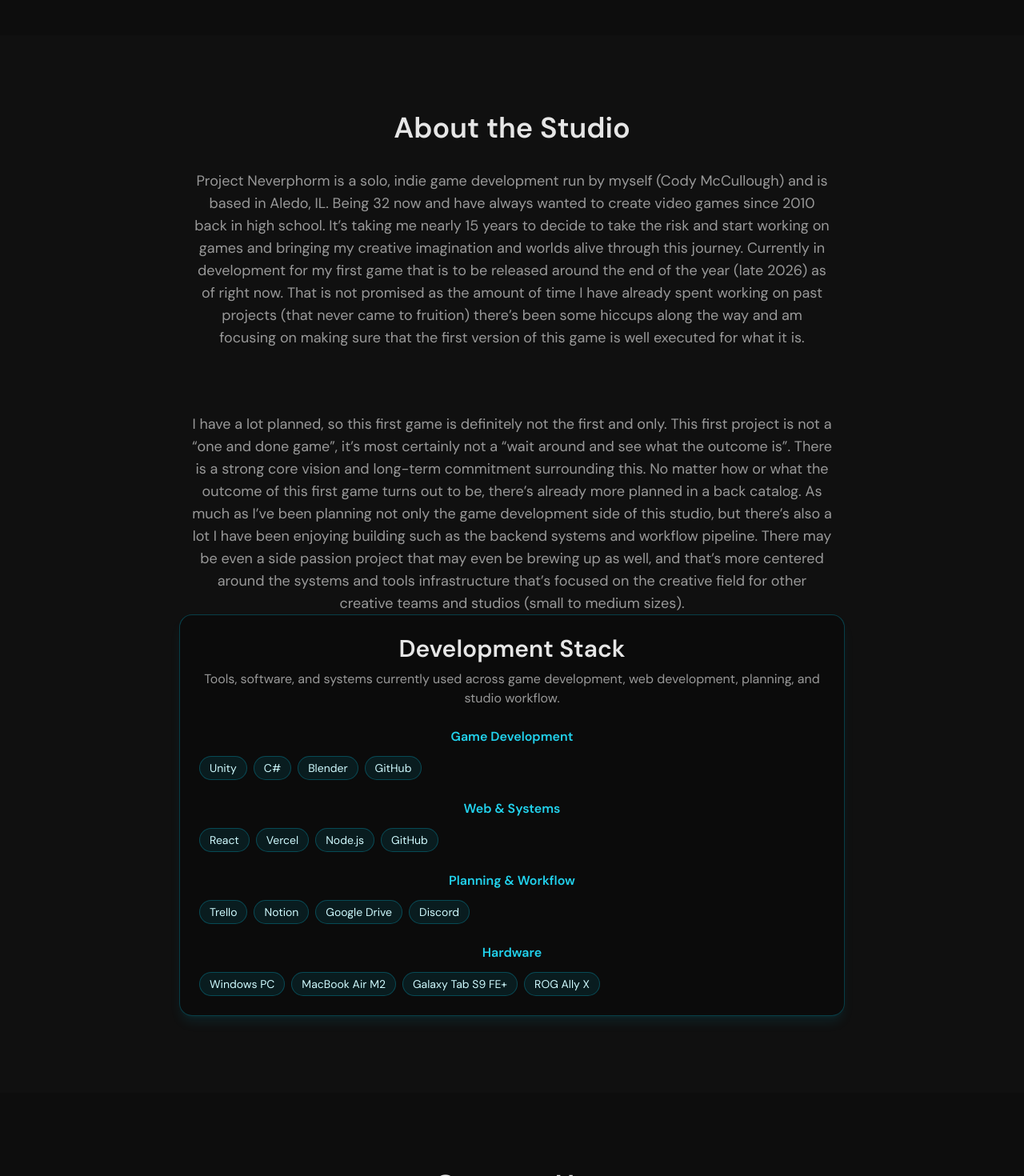
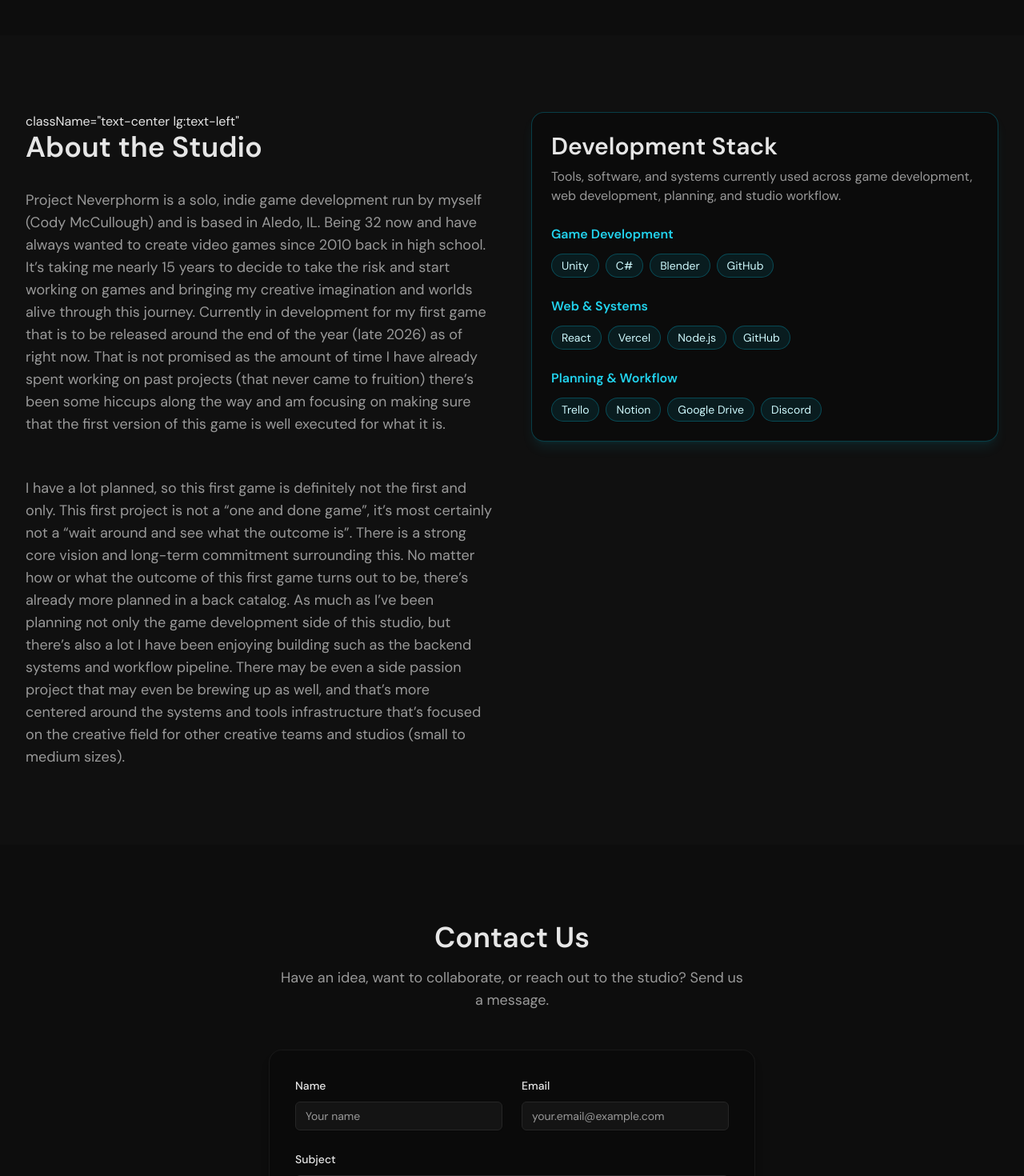
Before and after one commit to Minxci/neverphorm-site, a React (Vite) app in the folder apps/web/: page / in a window 1280 px wide. Shown: the part 1252-2722 px from the top of the page at 80% size. Built offline with nearby package versions, Linux system fonts and the light colour scheme; the HTML template or start-up script is replaced by a standard one; what pocketbase would draw is missing.

Commit message:
now lets check it

```diff
--- a/apps/web/src/pages/HomePage.jsx
+++ b/apps/web/src/pages/HomePage.jsx
@@ -35,7 +35,6 @@ const HomePage = () => {
     "Game Development": ["Unity", "C#", "Blender", "GitHub"],
     "Web & Systems": ["React", "Vercel", "Node.js", "GitHub"],
     "Planning & Workflow": ["Trello", "Notion", "Google Drive", "Discord"],
-    "Hardware": ["Windows PC", "MacBook Air M2", "Galaxy Tab S9 FE+", "ROG Ally X"],
   };
 
   return <>
@@ -133,15 +132,16 @@ const HomePage = () => {
 
         {/* About Section */}
         <section className="py-24 bg-muted/30">
-          <div className="max-w-4xl mx-auto px-4 sm:px-6 lg:px-8 text-center">
+          <div className="max-w-7xl mx-auto px-4 sm:px-6 lg:px-8 grid grid-cols-1 lg:grid-cols-2 gap-12 items-start">
             <motion.div initial="initial" whileInView="animate" viewport={{
             once: true,
             margin: "-100px"
           }} variants={fadeInUp}>
+            className="text-center lg:text-left"
               <h2 className="text-3xl md:text-4xl font-semibold mb-8 leading-snug">
                 About the Studio
               </h2>
-              <div className="space-y-6 text-base md:text-lg leading-relaxed text-muted-foreground max-w-prose mx-auto">
+              <div className="space-y-6 text-base md:text-lg leading-relaxed text-muted-foreground">
                 <p>
                   Project Neverphorm is a solo, indie game development run by myself (Cody McCullough) and is based in Aledo, IL.
                   Being 32 now and have always wanted to create video games since 2010 back in high school. It’s taking me nearly
@@ -150,7 +150,7 @@ const HomePage = () => {
                   the year (late 2026) as of right now. That is not promised as the amount of time I have already spent working on past projects
                   (that never came to fruition) there’s been some hiccups along the way and am focusing on making sure that the first
                   version of this game is well executed for what it is.
-                </p><br /><br />
+                </p><br />
 
                 <p>
                   I have a lot planned, so this first game is definitely not the first and only. This first project is not a
```
